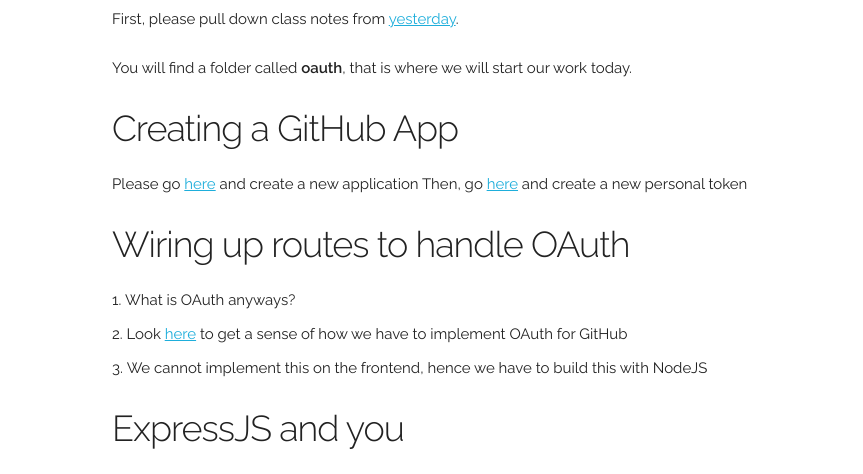
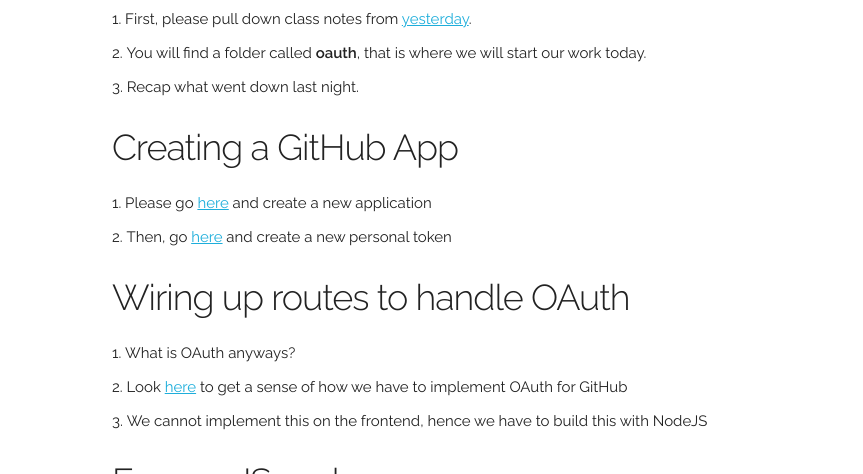
Before and after one commit to mottaquikarim/AdvancedJavaScriptWorkshopGA, a plain HTML site: page two.html in a window 1280 px wide. Shown: the part 626-1100 px from the top of the page, without its empty margins (208-1071 px from the left). Drawn offline with nearby package versions, Linux system fonts and the light colour scheme.

Commit message:
Creating dist

```diff
--- a/two.html
+++ b/two.html
@@ -312,17 +312,22 @@
 
     <li class="navbar-item"><a class="navbar-link" href="index.html">index</a></li><li class="navbar-item"><a class="navbar-link" href="one.html">one</a></li><li class="navbar-item"><a class="navbar-link" href="two.html">two</a></li></ul>
   </div>
-</nav><div class="docs-section" style="padding-left: 10%;"><h2 id="day-two-oauth-and-you">Day two: OAuth and you</h2>
+</nav><div class="docs-section" style="padding-left: 10%;"><h2 id="workshop-day-two-oauth2-and-you">Workshop Day Two: OAuth2 and You</h2>
 <h3 id="why-q-all-did-not-work-yesterday">Why Q.all did not work yesterday</h3>
 <p>We did not have a:</p>
 <p><code>var Q = require(&#39;q&#39;)</code> </p>
 <p>anywhere in our index.js file, so it was failing to find the Q object at all</p>
 <h3 id="getting-started">Getting Started</h3>
-<p>First, please pull down class notes from <a href="https://github.com/mottaquikarim/AdvancedJavaScriptWorkshopGA">yesterday</a>.</p>
-<p>You will find a folder called <strong>oauth</strong>, that is where we will start our work today.</p>
+<ol>
+<li>First, please pull down class notes from <a href="https://github.com/mottaquikarim/AdvancedJavaScriptWorkshopGA">yesterday</a>.</li>
+<li>You will find a folder called <strong>oauth</strong>, that is where we will start our work today.</li>
+<li>Recap what went down last night.</li>
+</ol>
 <h3 id="creating-a-github-app">Creating a GitHub App</h3>
-<p>Please go <a href="https://github.com/settings/developers">here</a> and create a new application
-Then, go <a href="https://github.com/settings/tokens">here</a> and create a new personal token</p>
+<ol>
+<li>Please go <a href="https://github.com/settings/developers">here</a> and create a new application</li>
+<li>Then, go <a href="https://github.com/settings/tokens">here</a> and create a new personal token</li>
+</ol>
 <h3 id="wiring-up-routes-to-handle-oauth">Wiring up routes to handle OAuth</h3>
 <ol>
 <li>What is OAuth anyways?</li>
```
